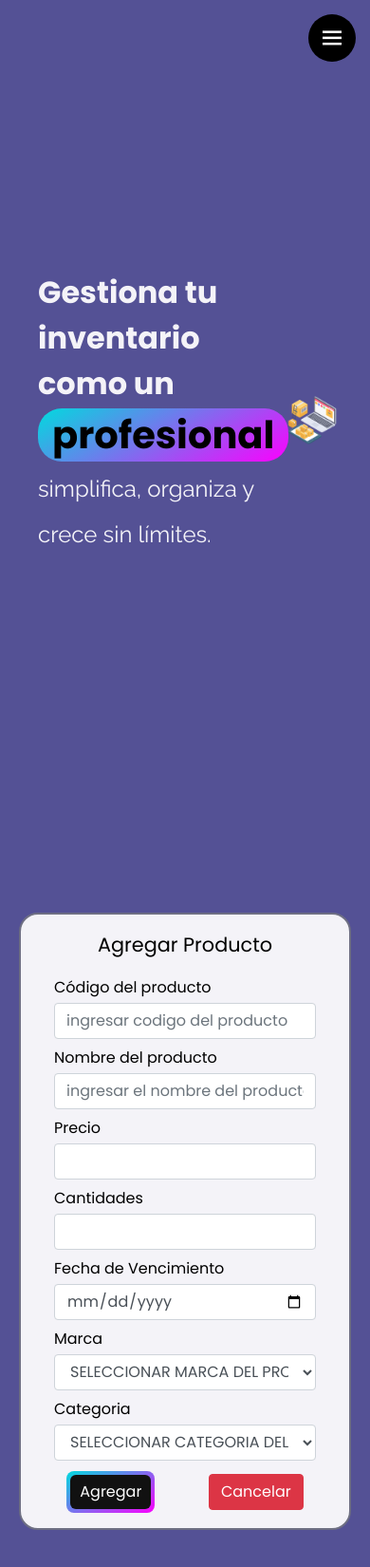
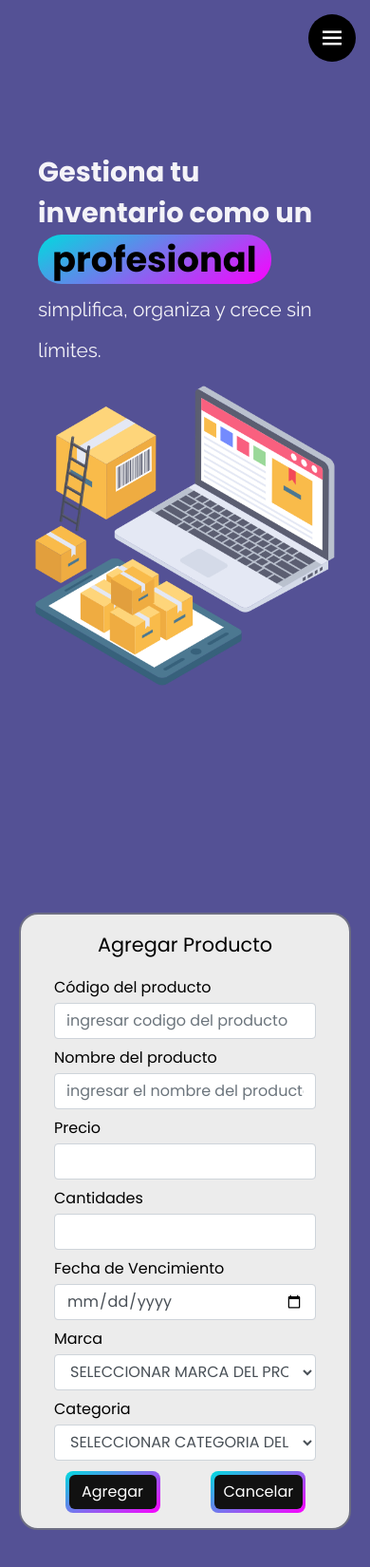
Before and after one commit to Katherine-Flores/DataTable-Productos, a plain HTML site: page web/index.html in a window 390 px wide. Shown: the whole page at 95% size. Drawn offline with nearby package versions, Linux system fonts and the light colour scheme.

Commit message:
Nuevos ajustes en el diseño

```diff
--- a/build/web/css/estilos.css
+++ b/build/web/css/estilos.css
@@ -332,6 +332,8 @@ main.min-main{
 .inicio{
     height: 100vh;
     width: 100%;
+    display: flex;
+    flex-direction: row;
 }
 
 .inicio p{
@@ -374,15 +376,15 @@ main.min-main{
     transform: scaleX(-1);
 }
 
+/*=================== FORMULARIO ===================*/
 #formulario{
     width: 100%;
     height: 100vh;
 }
 
-/*=================== FORMULARIO ===================*/
 #form{
     max-width: 600px;
-    background-color: var(--color-primario);
+    background-color: var(--color-menu-hover);
     border-radius: 20px;
     border: solid 2px var(--color-secundario);
     padding: 20px;
@@ -402,6 +404,7 @@ main.min-main{
 }
 
 .btn-1{
+    width: 150px;
     border: 0;
     background-image: var(--color-gradiente);
     border-radius: 8px;
@@ -414,6 +417,7 @@ main.min-main{
 }
 
 .btn-1 span{
+    width: 150px;
     background-color: #111;
     padding: 6px 10px;
     border-radius: 6px;
@@ -459,4 +463,25 @@ main.min-main{
     main, main.min-main{
         margin-left: 0;
     }
+
+    .inicio{
+        flex-direction: column;
+    }
+
+    .inicio p{
+        font-size: 1.8rem;
+    }
+
+    .inicio p span:nth-child(1){
+        font-size: 2.3rem;
+    }
+
+    .inicio p span:nth-child(2){
+        font-size: 1.3rem;
+    }
+
+    .btn-1,
+    .btn-1 span{
+        width: 100px;
+    }
 }
--- a/nbproject/private/private.xml
+++ b/nbproject/private/private.xml
@@ -3,7 +3,9 @@
     <editor-bookmarks xmlns="http://www.netbeans.org/ns/editor-bookmarks/2" lastBookmarkId="0"/>
     <open-files xmlns="http://www.netbeans.org/ns/projectui-open-files/2">
         <group>
-            <file>file:/C:/Users/kathe/Documents/NetBeansProjects/DataTable-Productos/web/script.js</file>
+            <file>file:/C:/Users/kathe/Documents/NetBeansProjects/DataTable-Productos/web/js/script.js</file>
+            <file>file:/C:/Users/kathe/Documents/NetBeansProjects/DataTable-Productos/web/css/estilos.css</file>
+            <file>file:/C:/Users/kathe/Documents/NetBeansProjects/DataTable-Productos/web/js/barra-lateral.js</file>
             <file>file:/C:/Users/kathe/Documents/NetBeansProjects/DataTable-Productos/src/java/Tabla.java</file>
             <file>file:/C:/Users/kathe/Documents/NetBeansProjects/DataTable-Productos/web/index.html</file>
         </group>
--- a/web/css/estilos.css
+++ b/web/css/estilos.css
@@ -332,6 +332,8 @@ main.min-main{
 .inicio{
     height: 100vh;
     width: 100%;
+    display: flex;
+    flex-direction: row;
 }
 
 .inicio p{
@@ -374,15 +376,15 @@ main.min-main{
     transform: scaleX(-1);
 }
 
+/*=================== FORMULARIO ===================*/
 #formulario{
     width: 100%;
     height: 100vh;
 }
 
-/*=================== FORMULARIO ===================*/
 #form{
     max-width: 600px;
-    background-color: var(--color-primario);
+    background-color: var(--color-menu-hover);
     border-radius: 20px;
     border: solid 2px var(--color-secundario);
     padding: 20px;
@@ -402,6 +404,7 @@ main.min-main{
 }
 
 .btn-1{
+    width: 150px;
     border: 0;
     background-image: var(--color-gradiente);
     border-radius: 8px;
@@ -414,6 +417,7 @@ main.min-main{
 }
 
 .btn-1 span{
+    width: 150px;
     background-color: #111;
     padding: 6px 10px;
     border-radius: 6px;
@@ -459,4 +463,25 @@ main.min-main{
     main, main.min-main{
         margin-left: 0;
     }
+
+    .inicio{
+        flex-direction: column;
+    }
+
+    .inicio p{
+        font-size: 1.8rem;
+    }
+
+    .inicio p span:nth-child(1){
+        font-size: 2.3rem;
+    }
+
+    .inicio p span:nth-child(2){
+        font-size: 1.3rem;
+    }
+
+    .btn-1,
+    .btn-1 span{
+        width: 100px;
+    }
 }
--- a/web/index.html
+++ b/web/index.html
@@ -157,7 +157,9 @@ Click nbfs://nbhost/SystemFileSystem/Templates/JSP_Servlet/Html.html to edit thi
                             <button class="btn-1" type="button" onclick="enviarFormulario()">
                                 <span>Agregar</span>
                             </button>
-                            <button class="btn btn-danger" type="button" onclick="limpiarFormulario()">Cancelar</button>
+                            <button class="btn-1" type="button" onclick="limpiarFormulario()">
+                                <span>Cancelar</span>
+                            </button>
                         </div>
                     </form>
                 </div>
```
Also changed, not shown: build/web/index.html (+3 -1 lines), 4 other files.
